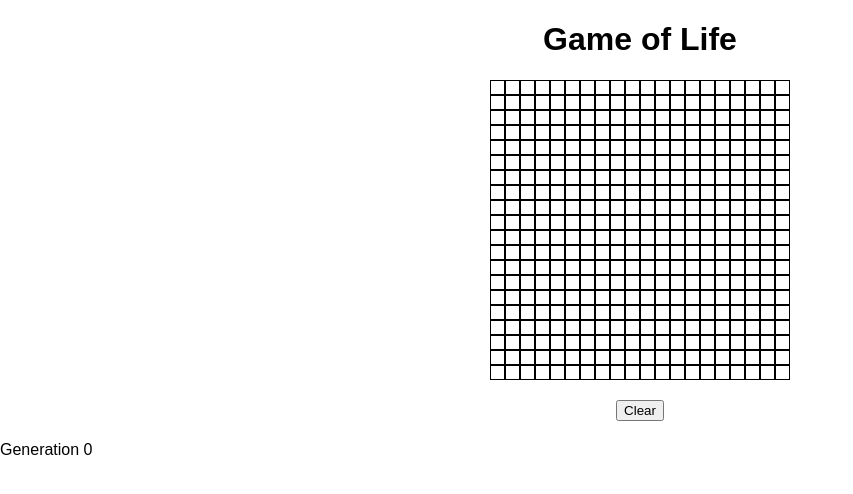
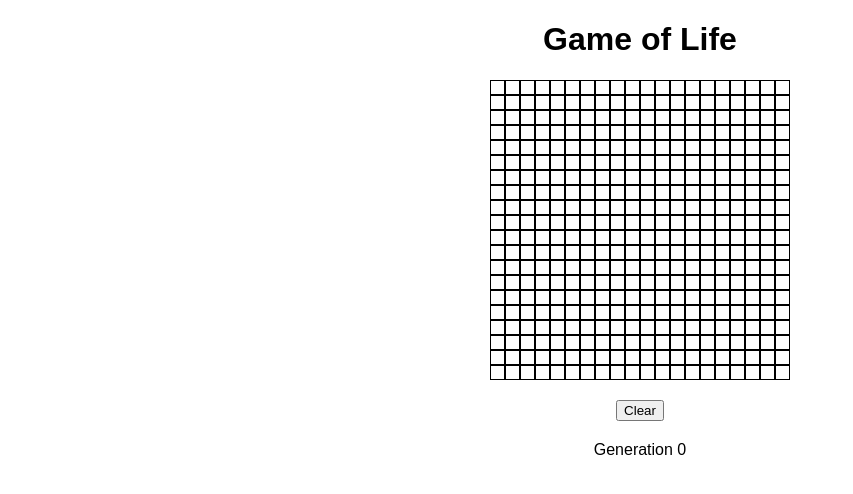
Before and after one commit to simonpweller/fcc-game-of-life-v2, a React (Create React App) app: page / in a window 1280 px wide. Shown: the top 494 px of the page, without its empty margins (0-853 px from the left). Built offline with nearby package versions, Linux system fonts and the light colour scheme.

Commit message:
center css for generation counter

```diff
--- a/src/components/GenerationCounter.tsx
+++ b/src/components/GenerationCounter.tsx
@@ -2,7 +2,7 @@ import React from 'react';
 
 const GenerationCounter: React.FC = () => {
     return (
-        <div data-testid='GenerationCounter'>
+        <div data-testid='GenerationCounter' className='generations'>
             Generation 0
         </div>
     );
--- a/src/index.css
+++ b/src/index.css
@@ -30,7 +30,7 @@ h1 {
     background-color: red;
 }
 
-.options {
+.options, .generations {
     width: 300px;
     margin: 20px auto;
     display: flex;
```
